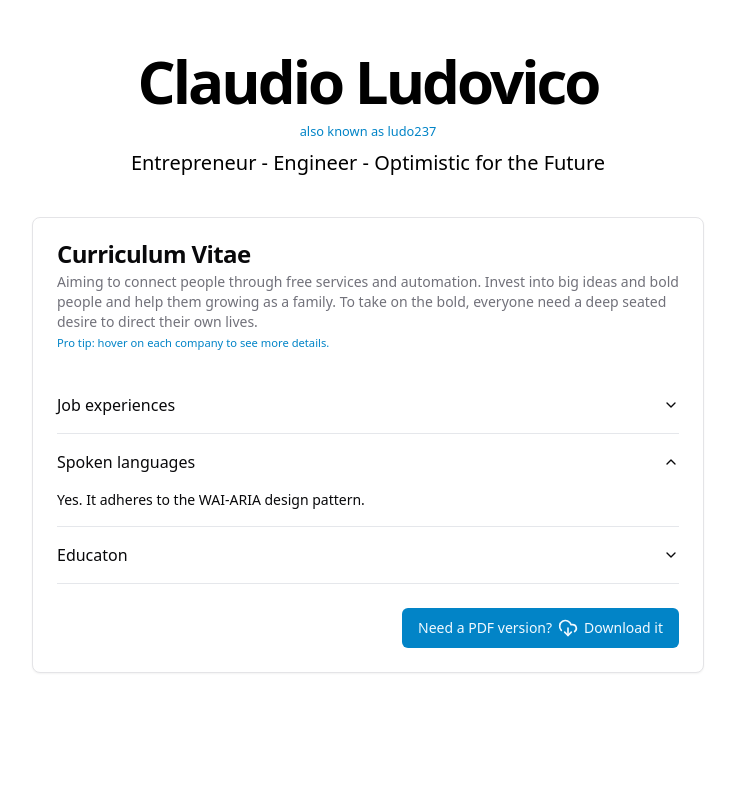
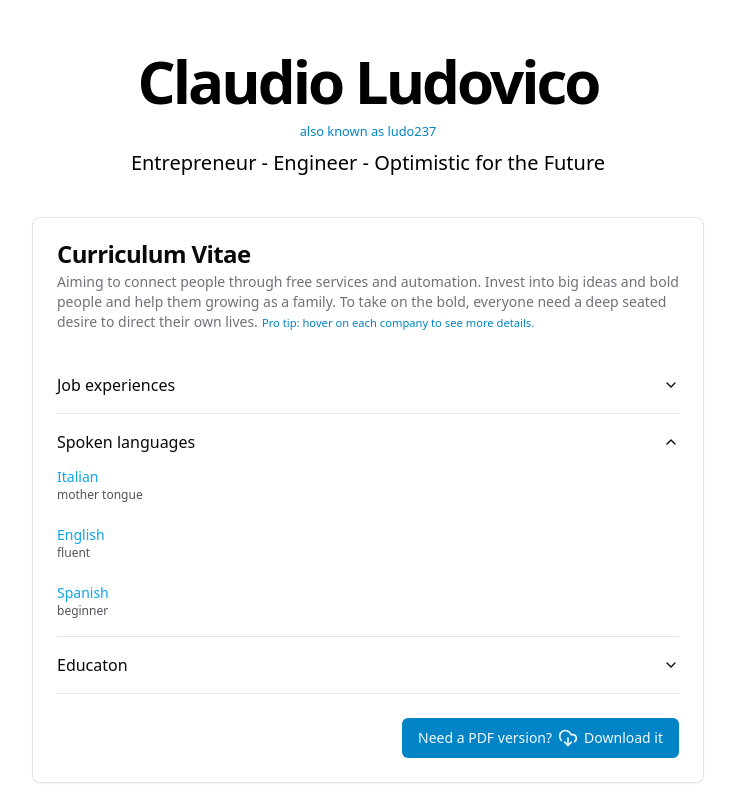
Before and after one commit to ludo237/ludo237.com, a Next.js app: page /cv in a window 1280 px wide. Both pictures are taken after a click on the button "Spoken languages". Shown: the whole page, without its empty margins (272-1007 px from the left). Built offline with nearby package versions, Linux system fonts and the light colour scheme.

Commit message:
chore: cv improvements

```diff
--- a/src/app/cv/page.tsx
+++ b/src/app/cv/page.tsx
@@ -1,16 +1,12 @@
-import { format, formatDistanceStrict } from 'date-fns';
-import { CalendarDays, DownloadCloudIcon } from 'lucide-react';
+import { DownloadCloudIcon } from 'lucide-react';
 import Link from 'next/link';
-import { FC } from 'react';
 import { getEducations, getJobs, getLanguages, getProjects } from '~/actions';
+import { CvJob } from '~/components/CvJob';
 import {
   Accordion,
   AccordionContent,
   AccordionItem,
   AccordionTrigger,
-  Avatar,
-  AvatarFallback,
-  AvatarImage,
   Button,
   Card,
   CardContent,
@@ -18,52 +14,7 @@ import {
   CardFooter,
   CardHeader,
   CardTitle,
-  HoverCard,
-  HoverCardContent,
-  HoverCardTrigger,
 } from '~/components/ui';
-
-const CvJob: FC<{ job: Job }> = ({ job }) => {
-  return (
-    <div className='flex items-center gap-3'>
-      <Avatar className='hidden size-9 sm:flex'>
-        <AvatarImage src={job.avatar} alt={job.company} />
-        <AvatarFallback>{job.short}</AvatarFallback>
-      </Avatar>
-      <div className='grow space-y-0.5'>
-        <HoverCard>
-          <HoverCardTrigger asChild>
-            <h4 className='font-medium leading-none text-sky-500'>
-              {job.company}
-            </h4>
-          </HoverCardTrigger>
-          <HoverCardContent className='w-80'>
-            <div className='flex justify-between space-x-4'>
-              <div className='space-y-1'>
-                <h4 className='text-sm font-semibold'>{job.company}</h4>
-                <p className='text-sm'>{job.about}</p>
-                <div className='flex items-center pt-2'>
-                  <CalendarDays className='mr-2 h-4 w-4 opacity-70' />{' '}
-                  <small className='text-xs  text-zinc-600'>
-                    Joined {format(job.startedAt, 'MMMM yyyy')}
-                    {job.endedAt &&
-                      ` - Left ${format(job.endedAt, 'MMMM yyyy')}`}
-                  </small>
-                </div>
-              </div>
-            </div>
-          </HoverCardContent>
-        </HoverCard>
-        <p className='text-sm text-zinc-600  dark:text-zinc-200'>
-          {job.role.title}
-        </p>
-      </div>
-      <small className='ml-auto text-xs text-zinc-400'>
-        {formatDistanceStrict(job.endedAt || new Date(), job.startedAt)}
-      </small>
-    </div>
-  );
-};
 
 const CvPage = async () => {
   const eduations = await getEducations();
@@ -77,13 +28,12 @@ const CvPage = async () => {
         <CardHeader>
           <CardTitle>Curriculum Vitae</CardTitle>
           <CardDescription>
-            <p>
+            <span className='pr-1'>
               Aiming to connect people through free services and automation.
               Invest into big ideas and bold people and help them growing as a
               family. To take on the bold, everyone need a deep seated desire to
               direct their own lives.
-            </p>
-
+            </span>
             <small className='text-sky-600'>
               Pro tip: hover on each company to see more details.
             </small>
@@ -101,15 +51,24 @@ const CvPage = async () => {
             </AccordionItem>
             <AccordionItem value='languages'>
               <AccordionTrigger>Spoken languages</AccordionTrigger>
-              <AccordionContent>
-                Yes. It adheres to the WAI-ARIA design pattern.
+              <AccordionContent className='space-y-6'>
+                {languages.map((language, index) => (
+                  <div key={index} className='flex items-center gap-3'>
+                    <div className='grow space-y-0.5'>
+                      <h4 className='font-medium leading-none text-sky-500'>
+                        {language.name}
+                      </h4>
+                      <small className='ml-auto text-xs text-zinc-600 dark:text-zinc-400'>
+                        {language.experience}
+                      </small>
+                    </div>
+                  </div>
+                ))}
               </AccordionContent>
             </AccordionItem>
             <AccordionItem value='educations'>
               <AccordionTrigger>Educaton</AccordionTrigger>
-              <AccordionContent>
-                Yes. It adheres to the WAI-ARIA design pattern.
-              </AccordionContent>
+              <AccordionContent>wip</AccordionContent>
             </AccordionItem>
           </Accordion>
         </CardContent>
--- /dev/null
+++ b/src/components/CvJob.tsx
@@ -0,0 +1,55 @@
+import { format, formatDistanceStrict } from 'date-fns';
+import { CalendarDays } from 'lucide-react';
+import { FC } from 'react';
+import {
+  Avatar,
+  AvatarFallback,
+  AvatarImage,
+  HoverCard,
+  HoverCardContent,
+  HoverCardTrigger,
+} from '~/components/ui';
+
+const CvJob: FC<{ job: Job }> = ({ job }) => {
+  return (
+    <div className='flex items-center gap-3'>
+      <Avatar className='hidden size-9 sm:flex'>
+        <AvatarImage src={job.avatar} alt={job.company} />
+        <AvatarFallback>{job.short}</AvatarFallback>
+      </Avatar>
+      <div className='grow space-y-0.5'>
+        <HoverCard>
+          <HoverCardTrigger asChild>
+            <h4 className='font-medium leading-none text-sky-500'>
+              {job.company}
+            </h4>
+          </HoverCardTrigger>
+          <HoverCardContent className='w-80'>
+            <div className='flex justify-between space-x-4'>
+              <div className='space-y-1'>
+                <h4 className='text-sm font-semibold'>{job.company}</h4>
+                <p className='text-sm'>{job.about}</p>
+                <div className='flex items-center pt-2'>
+                  <CalendarDays className='mr-2 h-4 w-4 opacity-70' />{' '}
+                  <small className='text-xs text-zinc-600 dark:text-zinc-400'>
+                    Joined {format(job.startedAt, 'MMMM yyyy')}
+                    {job.endedAt &&
+                      ` - Left ${format(job.endedAt, 'MMMM yyyy')}`}
+                  </small>
+                </div>
+              </div>
+            </div>
+          </HoverCardContent>
+        </HoverCard>
+        <p className='text-sm text-zinc-600  dark:text-zinc-200'>
+          {job.role.title}
+        </p>
+      </div>
+      <small className='ml-auto text-xs text-zinc-600 dark:text-zinc-400'>
+        {formatDistanceStrict(job.endedAt || new Date(), job.startedAt)}
+      </small>
+    </div>
+  );
+};
+
+export { CvJob };
--- a/src/components/cards/JobsCard.tsx
+++ b/src/components/cards/JobsCard.tsx
@@ -1,11 +1,8 @@
-import { formatDistanceStrict } from 'date-fns';
 import Link from 'next/link';
 import { FC } from 'react';
 import { getJobs } from '~/actions';
+import { CvJob } from '~/components/CvJob';
 import {
-  Avatar,
-  AvatarFallback,
-  AvatarImage,
   Card,
   CardContent,
   CardDescription,
@@ -15,6 +12,7 @@ import {
 } from '~/components/ui';
 
 const JobsCard: FC = async () => {
+  // it's a little hack but it does the job
   const job = (await getJobs())[0];
 
   return (
@@ -24,23 +22,7 @@ const JobsCard: FC = async () => {
         <CardDescription>Shows where I&apos;m currently work</CardDescription>
       </CardHeader>
       <CardContent className='grid gap-9'>
-        <div className='flex items-center gap-3'>
-          <Avatar className='hidden size-9 sm:flex'>
-            <AvatarImage src={job.avatar} alt={job.company} />
-            <AvatarFallback>{job.short}</AvatarFallback>
-          </Avatar>
-          <div className='grow space-y-0.5'>
-            <p className='font-medium leading-none text-sky-500'>
-              {job.company}
-            </p>
-            <p className=' text-sm text-zinc-600  dark:text-zinc-200'>
-              {job.role.title}
-            </p>
-          </div>
-          <small className='ml-auto text-xs text-zinc-400'>
-            {formatDistanceStrict(job.endedAt || new Date(), job.startedAt)}
-          </small>
-        </div>
+        <CvJob job={job} />
       </CardContent>
       <CardFooter className='flex justify-end'>
         <Link href='/cv'>
```
